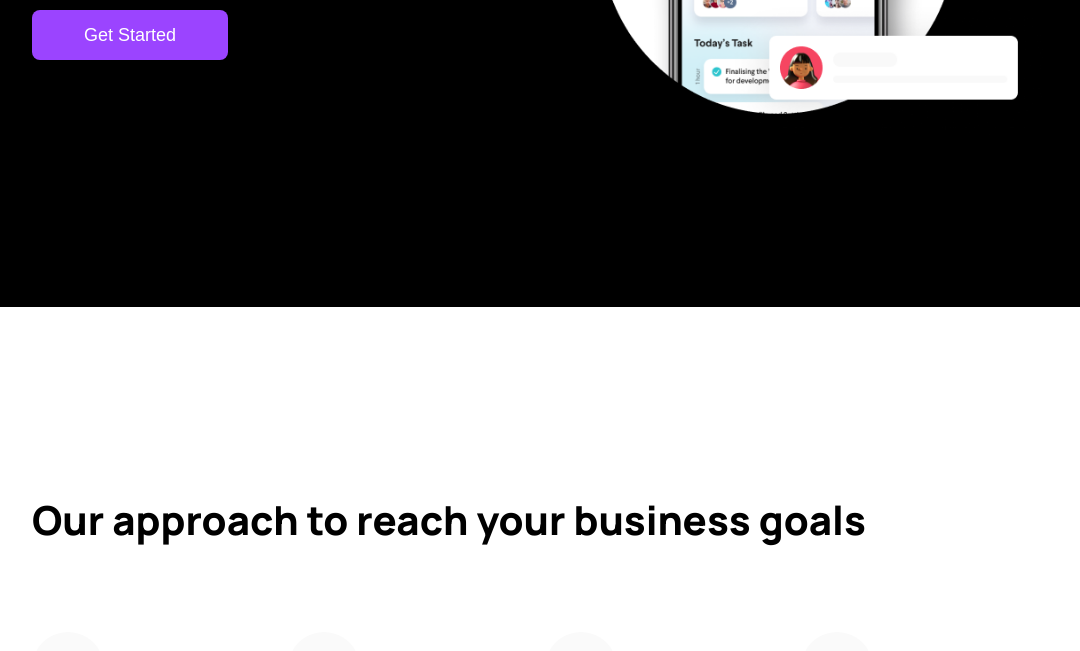
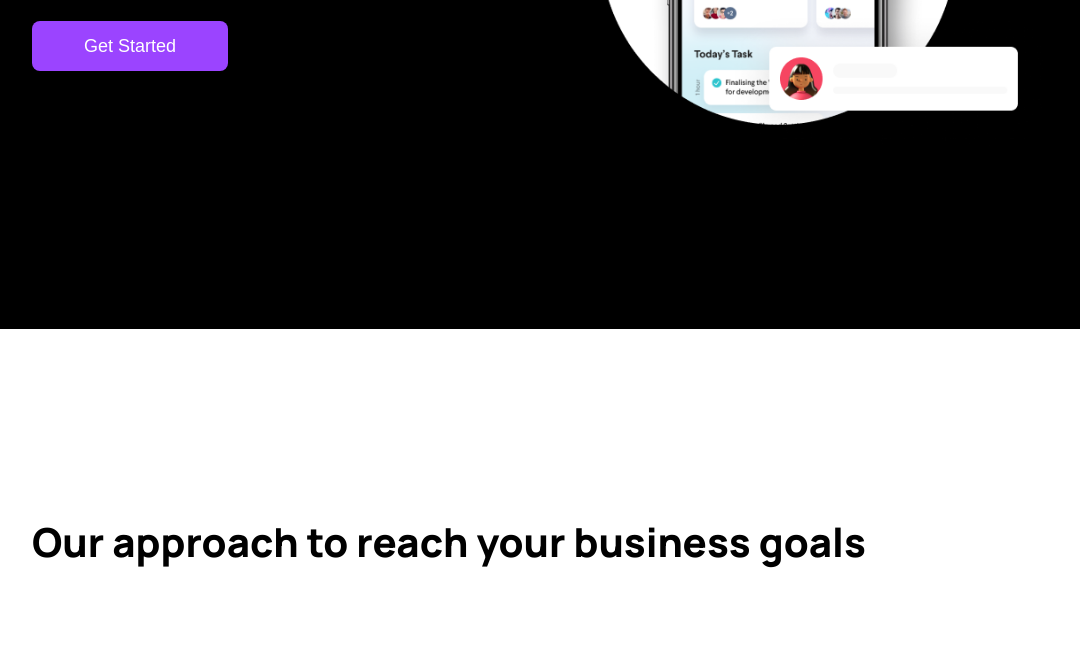
Before and after one commit to Turevich96/Technical-task-Rivne, a website: page #src/index.html in a window 1280 px wide. Shown: the part 500-1151 px from the top of the page, without its empty margins (96-1176 px from the left). Drawn offline with nearby package versions, Linux system fonts and the light colour scheme; files that its build step writes are made by us from their sources; files whose address does not match are found by name; a web font is replaced by a local one.

Commit message:
fix homepage

```diff
--- a/#src/scss/components/_homepage.scss
+++ b/#src/scss/components/_homepage.scss
@@ -4,9 +4,13 @@
   padding-bottom: 175px;
   height: calc(100vh - 72px);
   min-height: 650px;
+  @include desktop {
+    height: 750px;
+  }
   @include laptop {
     display: flex;
     align-items: center;
+    height: 750px;
   }
   @include tablet {
     max-height: 1000px;
```
Also changed, not shown: dist/css/style.css, dist/css/style.min.css.
